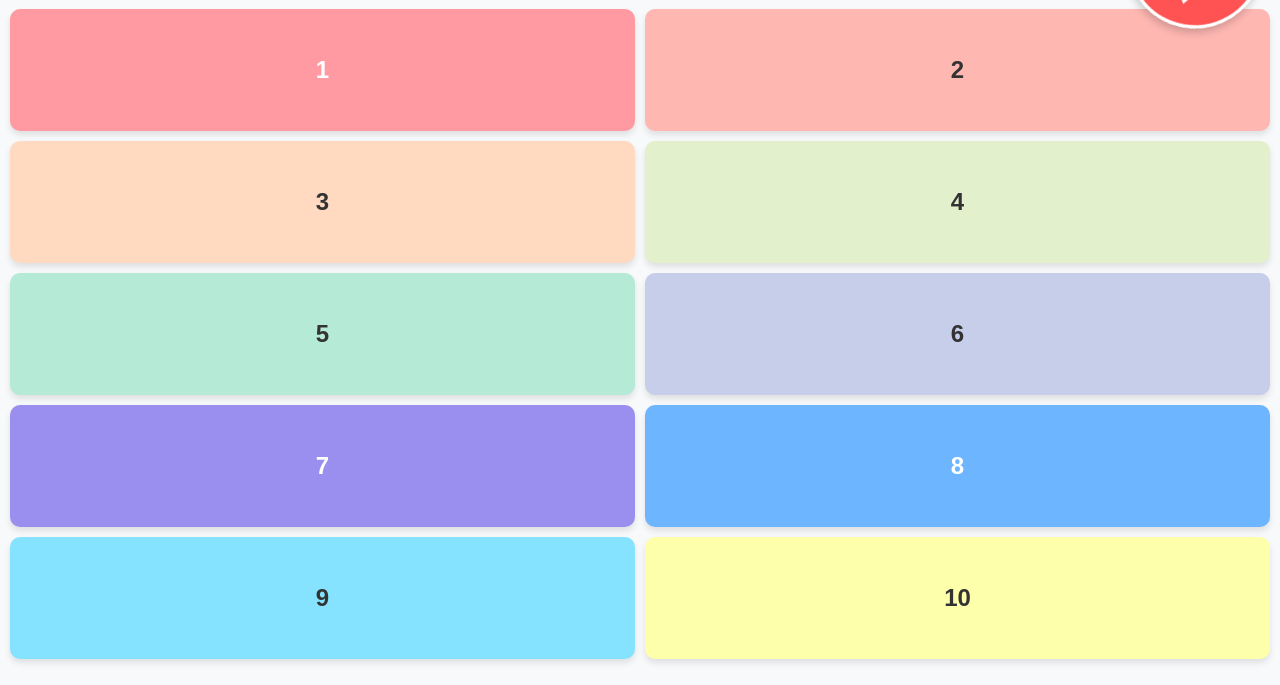
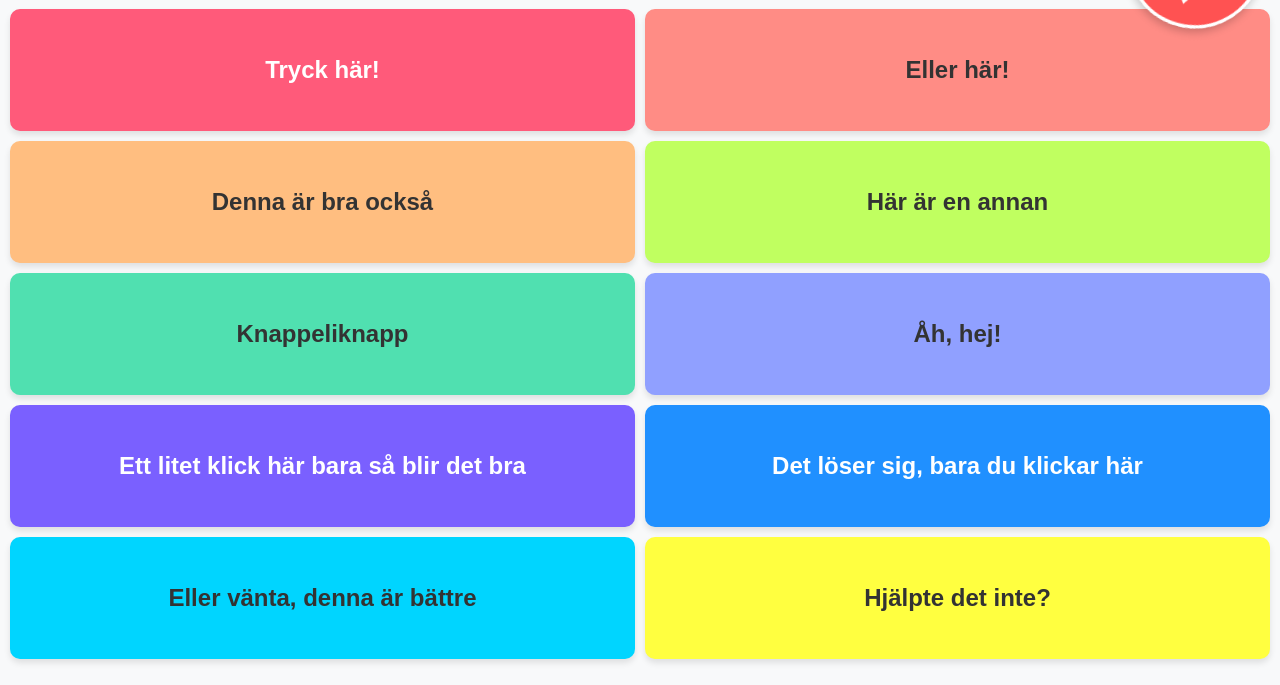
Before and after one commit to andersmattson/johannapalmsknappapp, a plain HTML site: page docs/index.html in a window 1280 px wide. Shown: the part 115-800 px from the top of the page. Drawn offline with Linux system fonts and the light colour scheme.

Commit message:
Add files via upload

```diff
--- a/docs/index.html
+++ b/docs/index.html
@@ -5,7 +5,7 @@
     <meta name="viewport" content="width=device-width, initial-scale=1.0, maximum-scale=1.0, user-scalable=no">
     <meta name="apple-mobile-web-app-capable" content="yes">
     <meta name="apple-mobile-web-app-status-bar-style" content="black-translucent">
-    <title>Johanna Palms Knappapp</title>
+    <title>Johannas Knappar</title>
     <link href="https://fonts.googleapis.com/css2?family=Bubblegum+Sans&display=swap" rel="stylesheet">
     <style>
         * {
@@ -163,17 +163,17 @@
             visibility: visible;
         }
 
-        /* Button colors */
-        .color-1 { background-color: #FF9AA2; color: #fff; }
-        .color-2 { background-color: #FFB7B2; color: #333; }
-        .color-3 { background-color: #FFDAC1; color: #333; }
-        .color-4 { background-color: #E2F0CB; color: #333; }
-        .color-5 { background-color: #B5EAD7; color: #333; }
-        .color-6 { background-color: #C7CEEA; color: #333; }
-        .color-7 { background-color: #9A8FEF; color: #fff; }
-        .color-8 { background-color: #6EB5FF; color: #fff; }
-        .color-9 { background-color: #85E3FF; color: #333; }
-        .color-10 { background-color: #FDFFAB; color: #333; }
+        /* Button colors - more vibrant */
+        .color-1 { background-color: #FF5A7A; color: #fff; }
+        .color-2 { background-color: #FF8C85; color: #333; }
+        .color-3 { background-color: #FFBE80; color: #333; }
+        .color-4 { background-color: #C0FF60; color: #333; }
+        .color-5 { background-color: #50E0B0; color: #333; }
+        .color-6 { background-color: #90A0FF; color: #333; }
+        .color-7 { background-color: #7A60FF; color: #fff; }
+        .color-8 { background-color: #2090FF; color: #fff; }
+        .color-9 { background-color: #00D5FF; color: #333; }
+        .color-10 { background-color: #FFFF40; color: #333; }
 
         /* Fireworks animation */
         .pyro {
@@ -333,7 +333,7 @@
 </head>
 <body>
     <div class="page-title">
-        <h1>Johanna Palms<br><span>Knappapp</span></h1>
+        <h1>Johannas<br><span>Knappar</span></h1>
         <div class="splash">
             Tryck på<br>en knapp!
             <div class="splash-arrow"></div>
@@ -395,8 +395,8 @@
                 "Du fixar det här! Jag tror på dig!",
                 "Ditt hårda arbete kommer att löna sig!",
                 "Glöm inte hur långt du har kommit!",
+                "Du är fantastisk, kanske världens bästa människa!",
                 "Din vänlighet betyder mer än du vet.",
-                "Små steg tar dig fortfarande framåt!",
                 "Du är starkare än du tror!",
                 "Ta en stund och uppskatta dig själv idag.",
                 "Din resa är unikt din, och den är vacker.",
@@ -411,8 +411,8 @@
 
             // Button labels - now just numbers
             const buttonLabels = [
-                "1", "2", "3", "4", "5",
-                "6", "7", "8", "9", "10"
+                "Tryck här!", "Eller här!", "Denna är bra också", "Här är en annan", "Knappeliknapp",
+                "Åh, hej!", "Ett litet klick här bara så blir det bra", "Det löser sig, bara du klickar här ", "Eller vänta, denna är bättre", "Hjälpte det inte?"
             ];
 
             // Color classes
@@ -428,12 +428,19 @@
                 button.textContent = buttonLabels[i];
                 button.dataset.messageIndex = i;
 
+                if (i === 9) { // Last button (index 9) - make it a mailto link
+                    button.addEventListener('click', function(e) {
+                        e.preventDefault();
+                        window.location.href = 'mailto:johannasstodgrupp@goteborgfilmfestival.se';
+                    });
+                } else {
                     button.addEventListener('click', function() {
                         const messageIndex = parseInt(this.dataset.messageIndex);
                         showMessage(messages[messageIndex]);
                         createNewFireworks();
                         fetchRandomGif();
                     });
+                }
 
                 grid.appendChild(button);
             }
```
Lines whose indentation alone changed are shown as unchanged.
